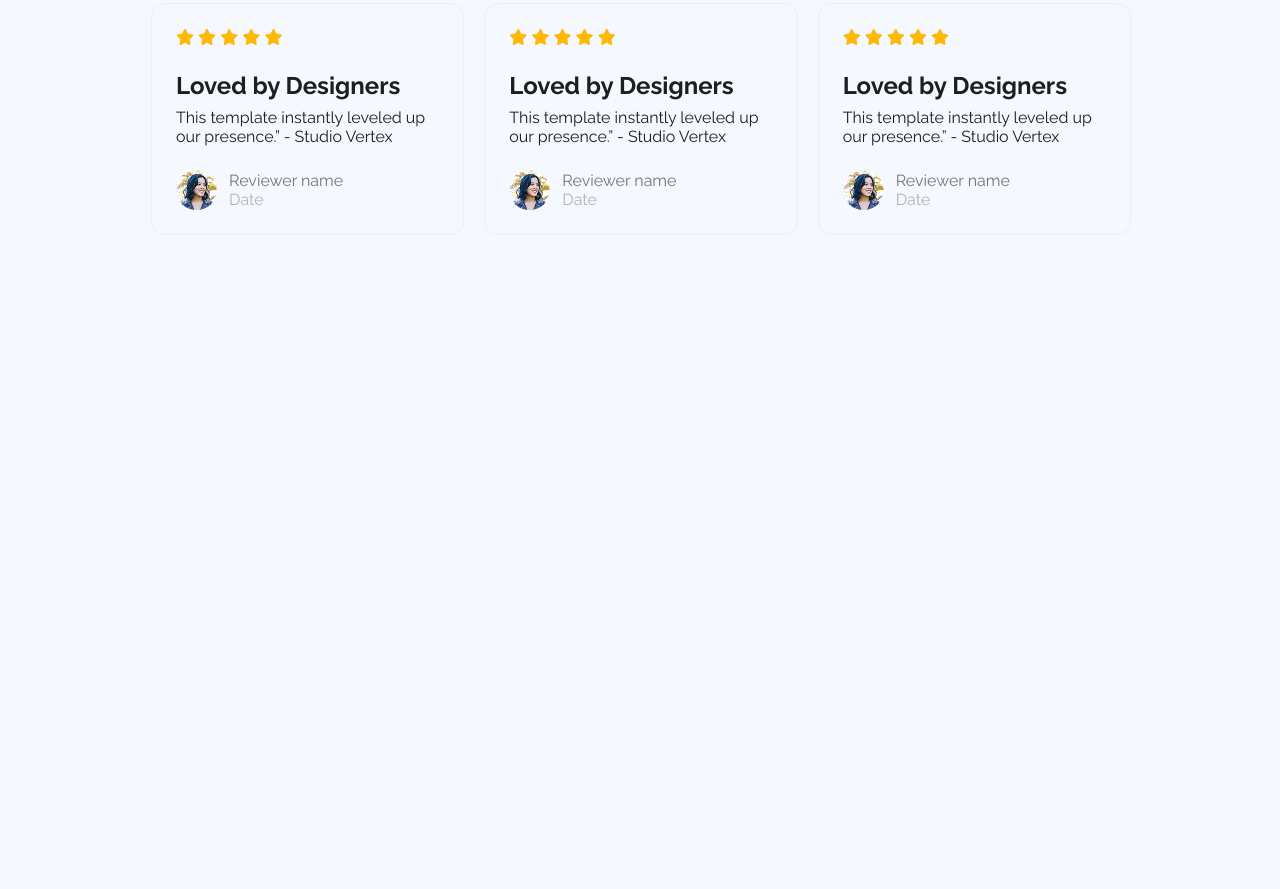
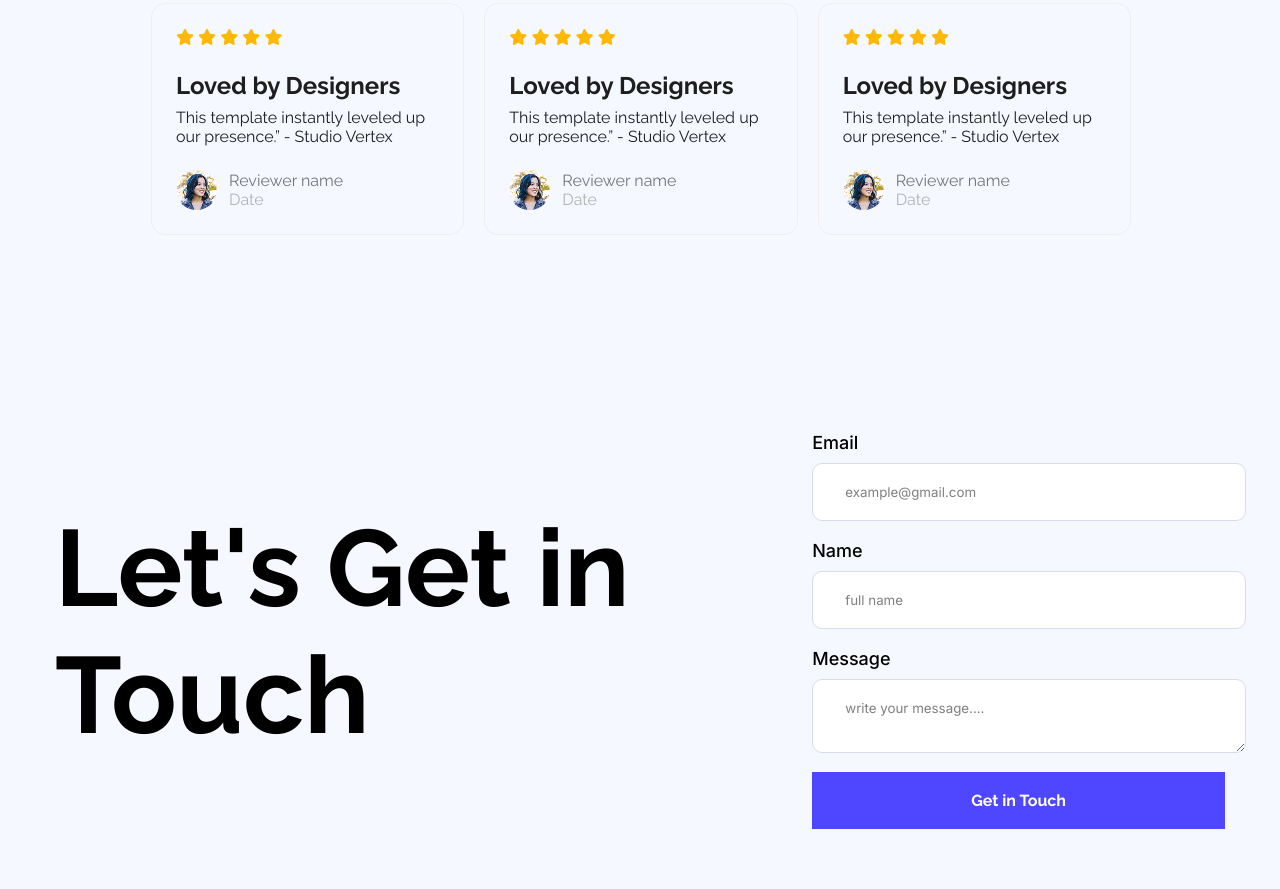
Before and after one commit to Big-Smokkee/assignment-1, a plain HTML site: page index.html in a window 1280 px wide. Shown: the part 1903-2792 px from the top of the page. Before the commit the page ends 2275 px from the top, so only its background shows below. Drawn offline with Linux system fonts and the light colour scheme.

Commit message:
problem with newsletter part....have to work more and more

```diff
--- a/index.html
+++ b/index.html
@@ -136,6 +136,25 @@
             </div>
         </section>
 
+        <!-- Newsletter png -->
+        <section>
+            <div class="newsletter-container">
+                <div class="newsletter-title">
+                    <h2 class="title raleway-normal">Let's Get in Touch</h2>
+                </div>
+                <div class="newsletter-form">
+                    <label class="inter-normal" for="email">Email</label>
+                    <input class="inter-normal" type="email" name="email" id="email" placeholder="example@gmail.com">
+                    <label class="inter-normal" for="name">Name</label>
+                    <input class="inter-normal" type="text" name="name" id="name" placeholder="full name">
+                    <label class="inter-normal" for="message">Message</label>
+                    <textarea class="inter-normal" name="message" id="message"
+                        placeholder="write your message...."></textarea>
+                    <button class="raleway-normal">Get in Touch</button>
+                </div>
+            </div>
+        </section>
+
     </main>
 </body>
 
--- a/styles/style.css
+++ b/styles/style.css
@@ -152,3 +152,61 @@
 .second-paragraph{
     color: rgba(179, 179, 179, 1);
 }
+
+/* newsletter style */
+.newsletter-container{
+    margin: 92.33px 150px 14px 150px;
+}
+.newsletter-title{
+    font-size: 72px;
+    color: #000000;
+}
+.newsletter-container {
+    max-width: 1170px;
+    margin: 0 auto;
+    display: flex;
+    align-items: center;
+    justify-content: space-between;
+    /* gap: 60px; */
+    padding: 60px 20px;
+}
+
+.newsletter-form label{
+    margin-bottom:10px;
+    font-size: 18px;
+    font-weight: 500;
+    display: block;
+}
+.newsletter-form{
+    width: 497px;
+}
+.newsletter-form textarea{
+    margin-bottom:19px;
+    display: block;
+    border: 1px solid rgba(214, 221, 237, 1);
+    border-radius: 10px;
+    width: 89%;
+    padding: 20px 32px;
+}
+.newsletter-form input{
+    padding: 20px 32px;
+    margin-bottom:19px;
+    width: 89%;
+    border: 1px solid rgba(214, 221, 237, 1);
+    border-radius: 10px;
+}
+.newsletter-form button{
+    padding: 19px;
+    font-size: 16px;
+    width: 100%;
+    background-color: #4E47FF;
+    border: none;
+    color: #FFFFFF;
+    font-weight: bold;
+}
+.newsletter-form input::placeholder{
+    color: rgba(0, 0, 0, 0.5);
+}
+.newsletter-form textarea::placeholder{
+    color: rgba(0, 0, 0, 0.5);
+}
```
